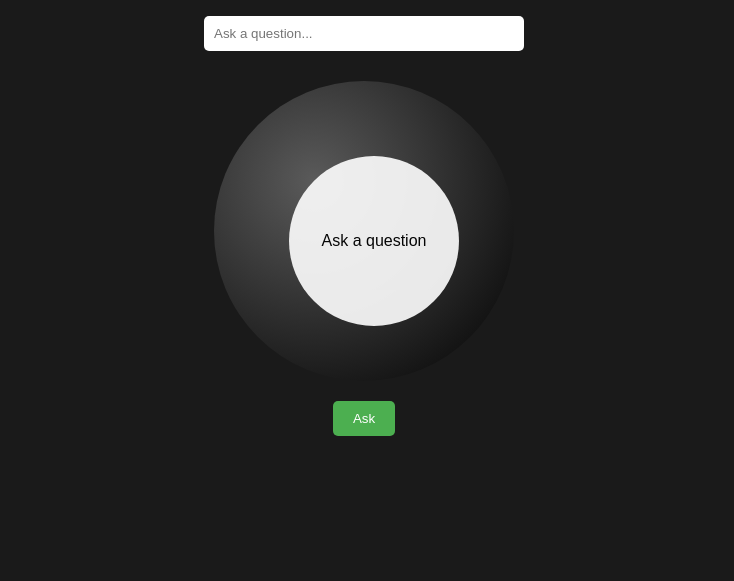
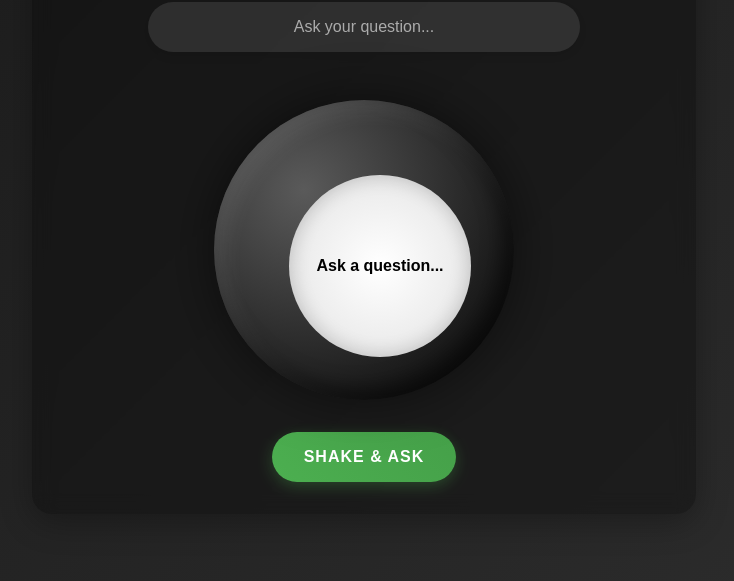
Before and after one commit to fjcloud/magic8ball, a plain HTML site: page static/index.html in a window 1280 px wide. Shown: the part 219-800 px from the top of the page, without its empty margins (276-1010 px from the left). Drawn offline with Linux system fonts and the light colour scheme.

Commit message:
Update index.html

```diff
--- a/static/index.html
+++ b/static/index.html
@@ -4,35 +4,56 @@
     <title>Magic 8 Ball</title>
     <style>
         body {
-            background: #1a1a1a;
+            background: linear-gradient(135deg, #1a1a1a, #2d2d2d);
             color: white;
-            font-family: Arial, sans-serif;
+            font-family: 'Arial', sans-serif;
+            min-height: 100vh;
+            margin: 0;
             display: flex;
             justify-content: center;
             align-items: center;
-            height: 100vh;
-            margin: 0;
         }
+
         .container {
             text-align: center;
+            padding: 2rem;
+            background: rgba(0, 0, 0, 0.3);
+            border-radius: 20px;
+            box-shadow: 0 8px 32px 0 rgba(0, 0, 0, 0.3);
+            backdrop-filter: blur(10px);
+            max-width: 600px;
+            width: 90%;
         }
+
+        h1 {
+            font-size: 2.5rem;
+            margin-bottom: 2rem;
+            text-shadow: 2px 2px 4px rgba(0, 0, 0, 0.5);
+        }
+
         .magic-ball {
             width: 300px;
             height: 300px;
-            background: radial-gradient(circle at 100px 100px, #5a5a5a, #000);
+            background: radial-gradient(circle at 30% 30%, #5a5a5a, #000);
             border-radius: 50%;
-            margin: 20px auto;
+            margin: 2rem auto;
             position: relative;
             cursor: pointer;
             transition: transform 0.3s ease;
+            box-shadow:
+                inset -10px -10px 20px rgba(0, 0, 0, 0.5),
+                inset 10px 10px 20px rgba(255, 255, 255, 0.1),
+                0 0 50px rgba(0, 0, 0, 0.5);
         }
+
         .magic-ball:hover {
             transform: scale(1.05);
         }
+
         .answer-window {
             width: 150px;
             height: 150px;
-            background: #fff;
+            background: radial-gradient(circle at center, #fff, #e0e0e0);
             border-radius: 50%;
             position: absolute;
             top: 75px;
@@ -40,47 +61,98 @@
             display: flex;
             align-items: center;
             justify-content: center;
-            color: black;
-            font-size: 16px;
-            padding: 10px;
-            opacity: 0.9;
+            color: #000;
+            font-size: 1rem;
+            padding: 1rem;
             text-align: center;
+            box-shadow: inset 0 0 20px rgba(0, 0, 0, 0.2);
+            font-weight: bold;
         }
+
         input {
-            padding: 10px;
-            width: 300px;
-            margin: 10px;
-            border-radius: 5px;
+            width: 80%;
+            max-width: 400px;
+            padding: 1rem;
+            margin: 1rem;
             border: none;
+            border-radius: 25px;
+            background: rgba(255, 255, 255, 0.1);
+            color: white;
+            font-size: 1rem;
+            text-align: center;
+            transition: all 0.3s ease;
+            box-shadow: 0 4px 12px rgba(0, 0, 0, 0.1);
         }
+
+        input:focus {
+            outline: none;
+            background: rgba(255, 255, 255, 0.2);
+            box-shadow: 0 4px 20px rgba(0, 0, 0, 0.2);
+        }
+
+        input::placeholder {
+            color: rgba(255, 255, 255, 0.6);
+        }
+
         button {
-            padding: 10px 20px;
-            background: #4CAF50;
+            padding: 1rem 2rem;
+            background: linear-gradient(45deg, #4CAF50, #45a049);
             color: white;
             border: none;
-            border-radius: 5px;
+            border-radius: 25px;
             cursor: pointer;
+            font-size: 1rem;
+            font-weight: bold;
+            transition: all 0.3s ease;
+            text-transform: uppercase;
+            letter-spacing: 1px;
+            box-shadow: 0 4px 15px rgba(76, 175, 80, 0.3);
+        }
+
+        button:hover {
+            transform: translateY(-2px);
+            box-shadow: 0 6px 20px rgba(76, 175, 80, 0.4);
+        }
+
+        @keyframes shake {
+            0%, 100% { transform: rotate(0deg); }
+            20% { transform: rotate(-20deg); }
+            40% { transform: rotate(20deg); }
+            60% { transform: rotate(-10deg); }
+            80% { transform: rotate(10deg); }
+        }
+
+        .shaking {
+            animation: shake 0.5s ease-in-out;
         }
     </style>
 </head>
 <body>
     <div class="container">
         <h1>🎱 Magic 8 Ball</h1>
-        <input type="text" id="question" placeholder="Ask a question...">
+        <input type="text" id="question" placeholder="Ask your question..."
+               onkeypress="if(event.keyCode===13)askQuestion()">
         <div class="magic-ball" onclick="askQuestion()">
             <div class="answer-window" id="answer">
-                Ask a question
+                Ask a question...
             </div>
         </div>
-        <button onclick="askQuestion()">Ask</button>
+        <button onclick="askQuestion()">Shake & Ask</button>
     </div>
+
     <script>
         async function askQuestion() {
             const question = document.getElementById('question').value;
-            if (!question) {
-                document.getElementById('answer').textContent = "Ask a question";
+            const ball = document.querySelector('.magic-ball');
+            const answer = document.getElementById('answer');
+
+            if (!question.trim()) {
+                answer.textContent = "Ask a question...";
                 return;
             }
+
+            ball.classList.add('shaking');
+            answer.style.opacity = '0.3';
 
             try {
                 const response = await fetch('/api/ask', {
@@ -89,11 +161,19 @@
                     body: JSON.stringify({ question })
                 });
                 const data = await response.json();
-                document.getElementById('answer').textContent = data.answer;
+
+                setTimeout(() => {
+                    answer.textContent = data.answer;
+                    answer.style.opacity = '1';
+                }, 500);
             } catch (error) {
-                document.getElementById('answer').textContent = "Error, try again";
+                answer.textContent = "Error, try again";
             }
         }
+
+        document.querySelector('.magic-ball').addEventListener('animationend', function() {
+            this.classList.remove('shaking');
+        });
     </script>
 </body>
 </html>
```
